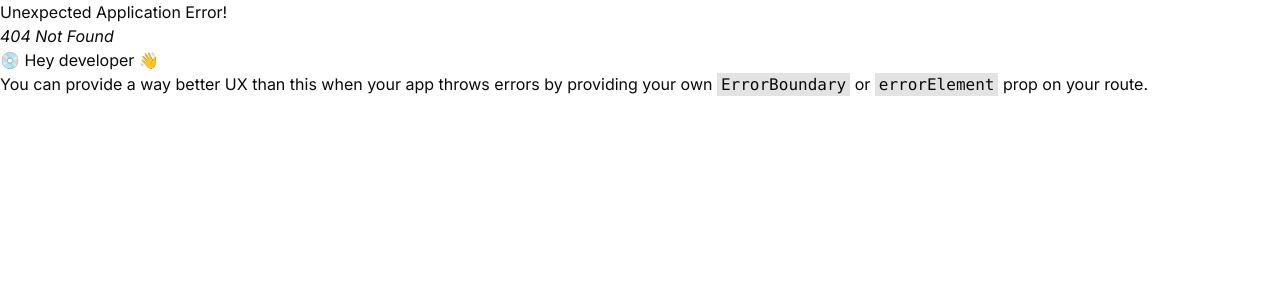
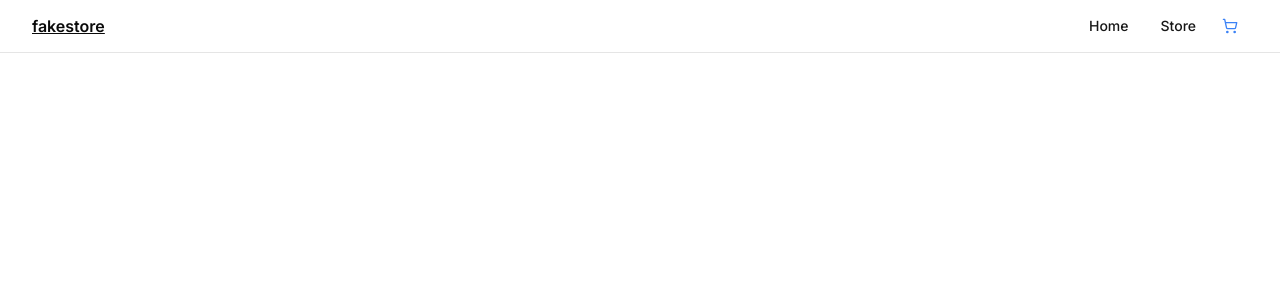
Before and after one commit to shonebinu/shopping-cart, a React (Vite) app: page /cart in a window 1280 px wide. Before the commit this address had no page. Shown: the top 300 px of the page. Built offline with nearby package versions, Linux system fonts and the light colour scheme.

Commit message:
feat: add a cart page

```diff
--- a/src/components/Navbar.tsx
+++ b/src/components/Navbar.tsx
@@ -1,5 +1,6 @@
 import { NavLink } from "react-router-dom";
 import { Button } from "@/components/ui/button";
+import { ShoppingCart } from "lucide-react";
 
 function Navbar() {
   return (
@@ -20,6 +21,17 @@ function Navbar() {
             </Button>
           )}
         </NavLink>
+        <NavLink to="/cart">
+          {({ isActive }) => (
+            <Button
+              variant="ghost"
+              size="icon"
+              className={isActive ? "text-blue-500" : ""}
+            >
+              <ShoppingCart />
+            </Button>
+          )}
+        </NavLink>
       </div>
     </nav>
   );
--- /dev/null
+++ b/src/pages/Cart.tsx
@@ -0,0 +1,5 @@
+function Cart() {
+  return <></>;
+}
+
+export default Cart;
--- a/src/routes.tsx
+++ b/src/routes.tsx
@@ -1,6 +1,7 @@
 import { createBrowserRouter } from "react-router-dom";
 import Home from "./pages/Home";
 import Store from "./pages/Store";
+import Cart from "./pages/Cart";
 import Layout from "./Layout";
 
 const router = createBrowserRouter([
@@ -10,6 +11,7 @@ const router = createBrowserRouter([
     children: [
       { path: "/", element: <Home /> },
       { path: "/store", element: <Store /> },
+      { path: "/cart", element: <Cart /> },
     ],
   },
 ]);
```
